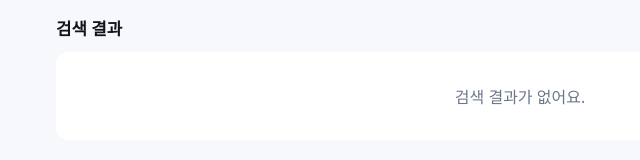
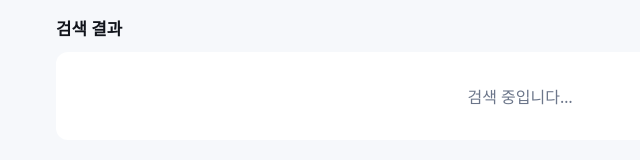
Before and after one commit to aaronsleepy/chatgpt-app-demo, a website: page public/gig-search-widget.html in a window 1280 px wide. Shown: the full height of the page, 120-760 px from the left. Drawn offline with Linux system fonts and the light colour scheme.

Commit message:
fix: show loading message while widget waits for search result
Empty keyword + empty list means the tool result hasn't arrived yet, so
render "검색 중입니다…" instead of "검색 결과가 없어요." which was misleading
during the image-heavy fetch.

Co-Authored-By: Claude Opus 4.7 (1M context) <noreply@anthropic.com>

```diff
--- a/public/gig-search-widget.html
+++ b/public/gig-search-widget.html
@@ -492,11 +492,12 @@
         const { keyword, gigs } = listData;
         const shown = gigs.slice(0, MAX_LIST);
         if (!shown.length) {
+          const isLoading = !keyword;
           return `
             <div class="header">
               <h2><span class="keyword">${escapeHtml(keyword)}</span> 검색 결과</h2>
             </div>
-            <div class="empty">검색 결과가 없어요.</div>
+            <div class="empty">${isLoading ? "검색 중입니다…" : "검색 결과가 없어요."}</div>
           `;
         }
         const cards = shown
```
Also changed, not shown: public/seller-search-widget.html (+2 -1 lines).
